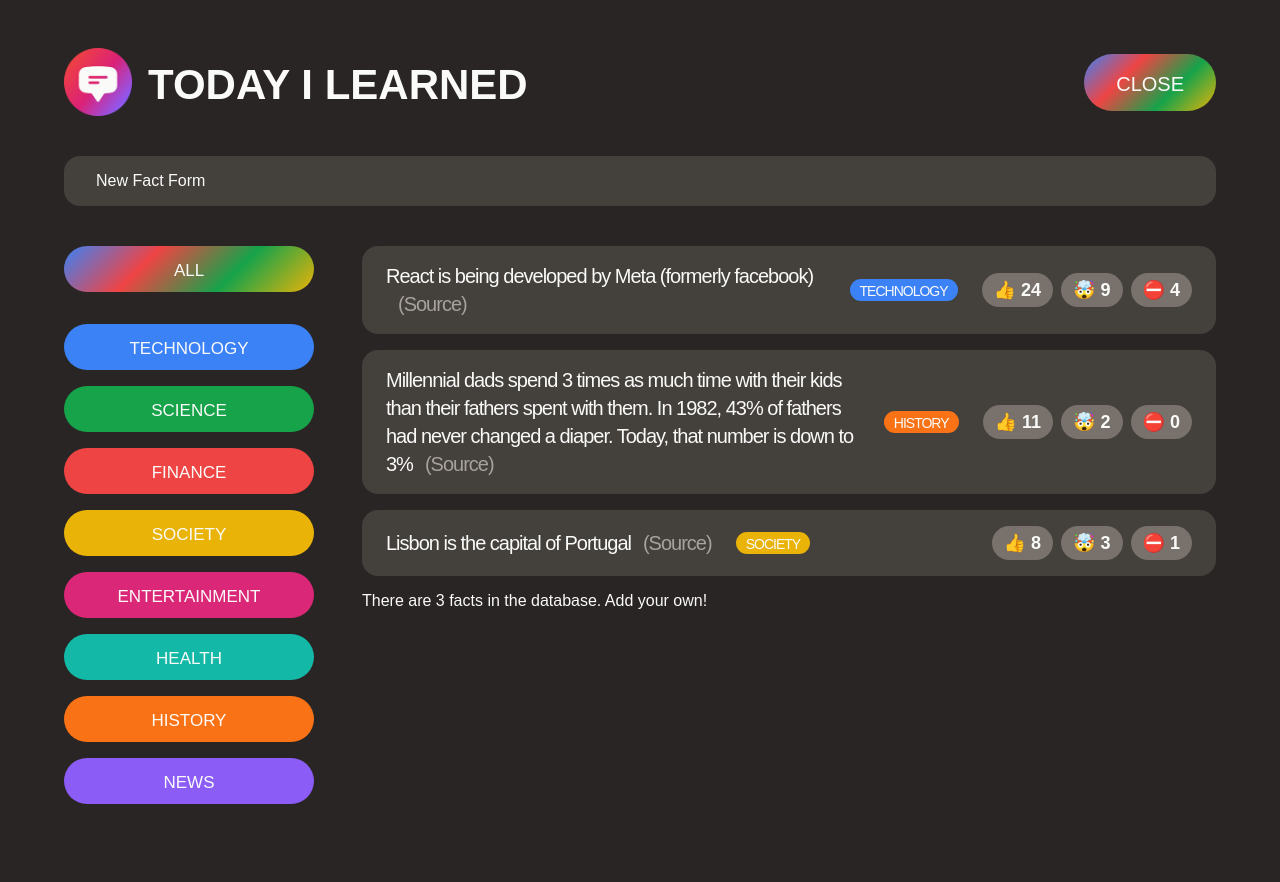
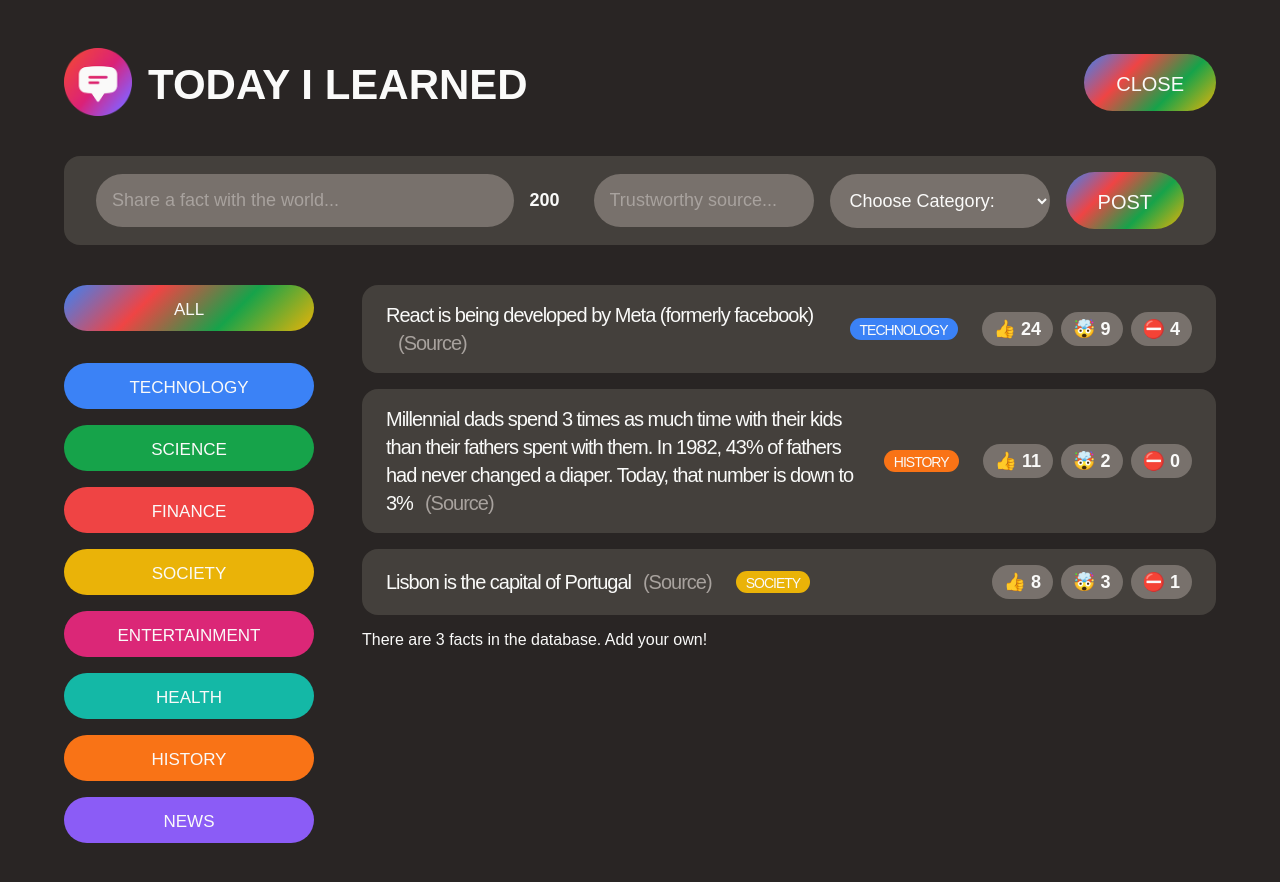
Before and after one commit to AlyafeiAli/ReactCrashCourse, a React (Create React App) app: page / in a window 1280 px wide. Both pictures are taken after a click on the button "SHARE A FACT". Shown: the top 882 px of the page. Built offline with nearby package versions, Linux system fonts and the light colour scheme; a web font is replaced by a local one.

Commit message:
working with forms in React

```diff
--- a/src/App.js
+++ b/src/App.js
@@ -93,7 +93,40 @@
 }
 
 function NewFactForm() {
-  return <form className="fact-form">New Fact Form</form>;
+  const [text, setText] = useState("");
+  const [source, setSource] = useState("");
+  const [category, setCategory] = useState("");
+
+  function handleSubmit(e) {
+    e.preventDefault();
+    console.log(text, source, category);
+  }
+  return (
+    <form className="fact-form" onSubmit={handleSubmit}>
+      <input
+        type="text"
+        placeholder="Share a fact with the world..."
+        value={text}
+        onChange={(e) => setText(e.target.value)}
+      />
+      <span>{200 - text.length}</span>
+      <input
+        type="text"
+        placeholder="Trustworthy source..."
+        value={source}
+        onChange={(e) => setSource(e.target.value)}
+      />
+      <select value={category} onChange={(e) => setCategory(e.target.value)}>
+        <option value="">Choose Category:</option>
+        {CATEGORIES.map((cat) => (
+          <option key={cat.name} value={cat.name}>
+            {cat.name.toUpperCase()}
+          </option>
+        ))}
+      </select>
+      <button className="btn btn-large">Post</button>
+    </form>
+  );
 }
 
 function CategoryFilter() {
```
